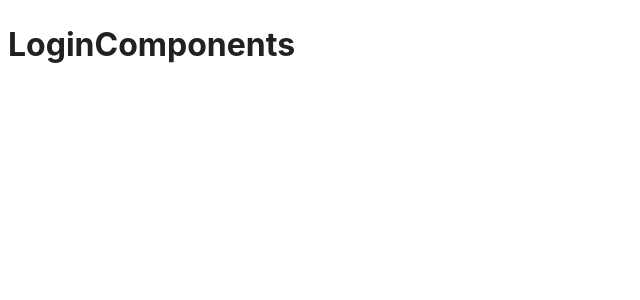
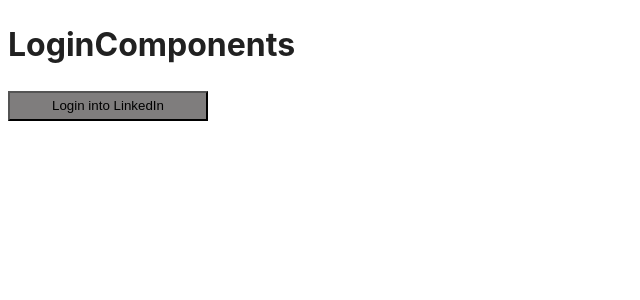
Before and after one commit to CodebyRaghul/FrontEnd-Projects, a React (Vite) app in the folder linkedinclone/: page /login in a window 1280 px wide. Shown: the top 300 px of the page, without its empty margins (0-640 px from the left). Built offline with nearby package versions, Linux system fonts and the light colour scheme.

Commit message:
create a submit button

```diff
--- a/linkedinclone/package.json
+++ b/linkedinclone/package.json
@@ -12,7 +12,8 @@
   "dependencies": {
     "firebase": "^10.7.1",
     "react": "^18.2.0",
-    "react-dom": "^18.2.0"
+    "react-dom": "^18.2.0",
+    "sass": "^1.69.6"
   },
   "devDependencies": {
     "@types/react": "^18.2.43",
--- a/linkedinclone/src/Components/LoginComponents.jsx
+++ b/linkedinclone/src/Components/LoginComponents.jsx
@@ -1,9 +1,17 @@
 import React from 'react'
+import "../Sass/LoginComponent.scss"
+import { LoginAPI } from '../api/AuthAPI'
 
 function LoginComponents() {
+
+  const login = () =>{
+    console.log( LoginAPI() );
+  }
+
   return (
     <div>
         <h1>LoginComponents</h1>
+        <button onClick={login} className='login-btn'> Login into LinkedIn</button>
     </div>
   )
 }
--- /dev/null
+++ b/linkedinclone/src/Sass/LoginComponent.scss
@@ -0,0 +1,6 @@
+.login-btn {
+    width : 200px;
+    height : 30px;
+    background-color: #7f7d7d;
+    cursor: pointer;
+}
--- /dev/null
+++ b/linkedinclone/src/api/AuthAPI.jsx
@@ -0,0 +1,3 @@
+export const LoginAPI = () => {
+    return ("hello from Login API");
+};
```
Also changed, not shown: 1 other file (tests, documents, lock files or other folders).
